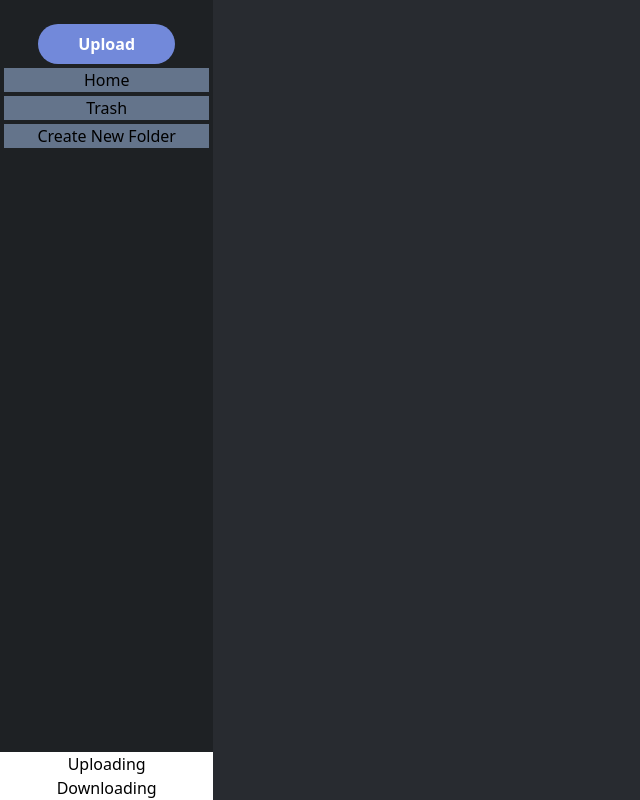
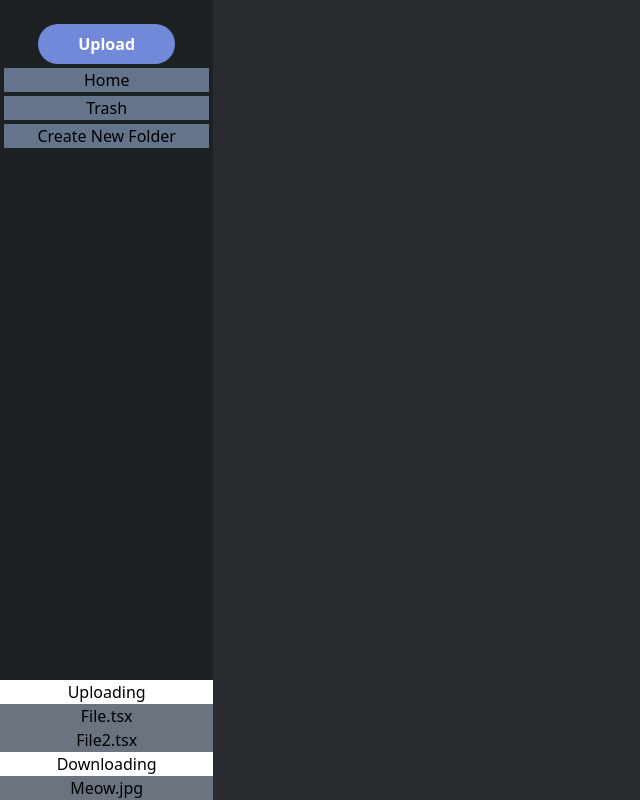
Before and after one commit to waylonwilliams/discord-storage, a React (Vite) app in the folder front-end/: page / in a window 1280 px wide. Shown: the whole page, without its empty margins (0-640 px from the left). Built offline with nearby package versions, Linux system fonts and the light colour scheme.

Commit message:
files mapped to queue

```diff
--- a/front-end/src/Queue.tsx
+++ b/front-end/src/Queue.tsx
@@ -13,10 +13,20 @@ export default function Queue({
 }: Props) {
   return (
     <div className="absolute bottom-0 bg-white w-1/6">
-      {uploading.length !== 0 && downloading.length !== 0 && (
+      {uploading.length > 0 && (
         <>
           <div>Uploading</div>
+          {uploading.map((file) => (
+            <div className="bg-gray-500">{file}</div>
+          ))}
+        </>
+      )}
+      {downloading.length > 0 && (
+        <>
           <div>Downloading</div>
+          {downloading.map((file) => (
+            <div className="bg-gray-500">{file}</div>
+          ))}
         </>
       )}
     </div>
```
